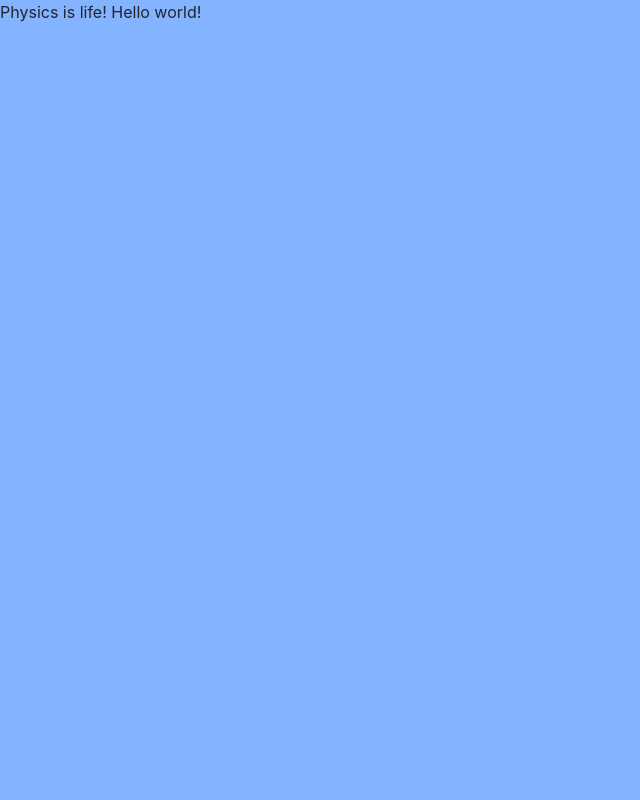
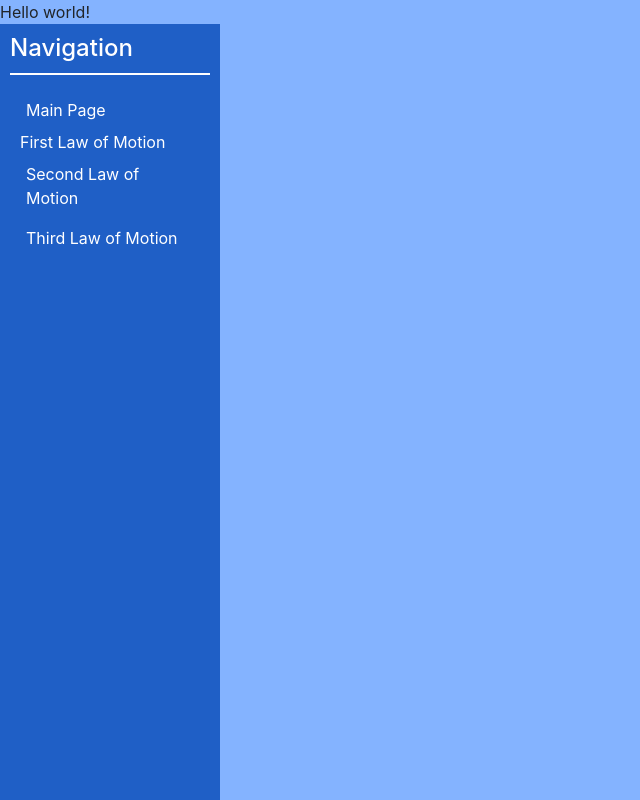
Before and after one commit to Kodieus/project0, a plain HTML site: page 1st.html in a window 1280 px wide. Shown: the whole page, without its empty margins (0-640 px from the left). Drawn offline with nearby package versions, Linux system fonts and the light colour scheme.

Commit message:
all child files corrected

```diff
--- a/1st.html
+++ b/1st.html
@@ -2,10 +2,29 @@
 <html>
     <head>
 		<link rel="stylesheet" href="https://stackpath.bootstrapcdn.com/bootstrap/4.1.1/css/bootstrap.min.css" integrity="sha384-WskhaSGFgHYWDcbwN70/dfYBj47jz9qbsMId/iRN3ewGhXQFZCSftd1LZCfmhktB" crossorigin="anonymous">
-		<link rel="stylesheet" href="style.css"
+		<link rel="stylesheet" href="style.css">
         <title>Physics is life!</title>
     </head>
     <body>
         Hello world!
+		<nav id="verticalNavbar">
+		<h4>
+			Navigation
+		</h4>
+			<ul class="nav flex-column">
+				<li class="nav-item">
+					<a class="nav-link" href="index.html">Main Page</a>
+				</li>
+				<li class="nav-item">
+					<a class="nav-link-active" href="1st.html">First Law of Motion</a>
+				</li>
+				<li class="nav-item">
+					<a class="nav-link" href="2nd.html">Second Law of Motion</a>
+				</li>
+				<li class="nav-item">
+					<a class="nav-link" href="3rd.html">Third Law of Motion</a>
+				</li>
+			</ul>
+		</nav>
     </body>
 </html>
```
Also changed, not shown: 2nd.html (+20 -1 lines), 3rd.html (+20 -1 lines).
